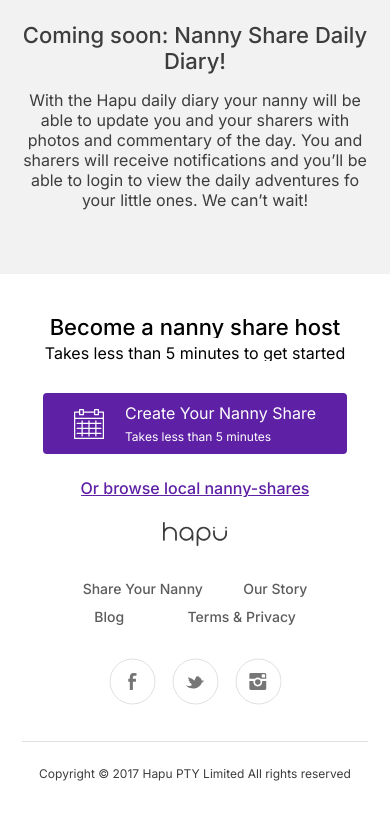
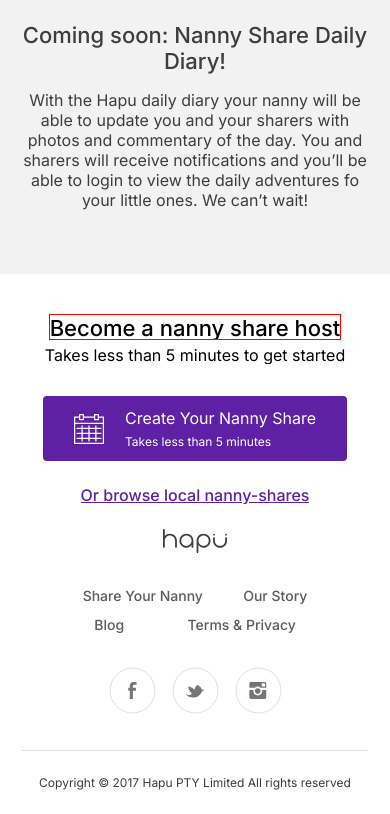
Before and after one commit to IagoMesquita/nanny-share-hapu, a React (Create React App) app: page / in a window 390 px wide. Shown: the part 3326-4140 px from the top of the page. Built offline with nearby package versions, Linux system fonts and the light colour scheme.

Commit message:
style: overflow-y: hidden in Footer

```diff
--- a/src/components/Footer/Footer.module.css
+++ b/src/components/Footer/Footer.module.css
@@ -21,6 +21,7 @@
   font-size: 28px;
   text-align: center;
   margin-bottom: 16px;
+  border: solid 1px red;
 }
 
 .container_create > p {
@@ -144,19 +145,21 @@
     margin-top: 40px;
     margin-bottom: 5px;
     font-size: 22px;
+    overflow-y: hidden;
   }
 
   .container_create > p {
     font-size: 16px;
+    overflow-y: hidden;
   }
 
   .container_create > a {
     margin-bottom: 25px;
+    overflow-y: hidden;
   }
 
   .container_nav_services {
     border-bottom: solid 1px #dfdfdf;
-    padding-bottom: 35px;
     display: flex;
     flex-direction: column;
     align-items: center;
@@ -166,6 +169,7 @@
   .container_logo {
     text-align: center;
     margin-bottom: 30px;
+    overflow-y: hidden;
   }
 
   .nav_services {
@@ -177,11 +181,16 @@
     margin-bottom: 24px;
   }
 
-  .container_footer > p {
-    padding-bottom: 10px;
+  .nav_social {
+    margin-bottom: 35px;
   }
 
-  .footer_p {
-    margin: 24px 0;
+  .nav_social > a  {
+    overflow-y: hidden;
+  }
+
+  .container_footer > p {
+    margin-top: 24px;
+    margin-bottom: 24px;
   }
 }
--- a/src/components/Footer/inex.jsx
+++ b/src/components/Footer/inex.jsx
@@ -53,7 +53,7 @@ function Footer() {
           </a>
         </nav>
       </div>
-      <p className={styles.footer_p}>Copyright © 2017 Hapu PTY Limited All rights reserved</p>
+      <p>Copyright © 2017 Hapu PTY Limited All rights reserved</p>
     </footer>
   );
 }
```
